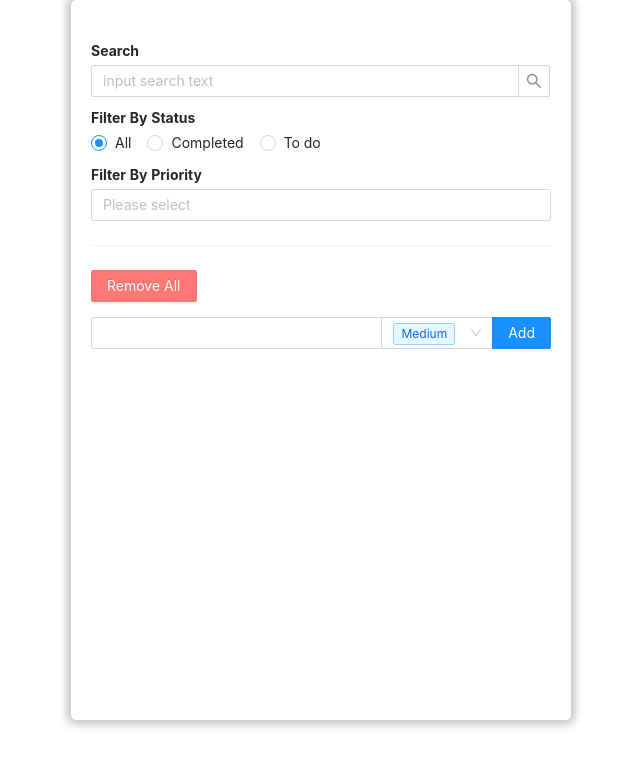
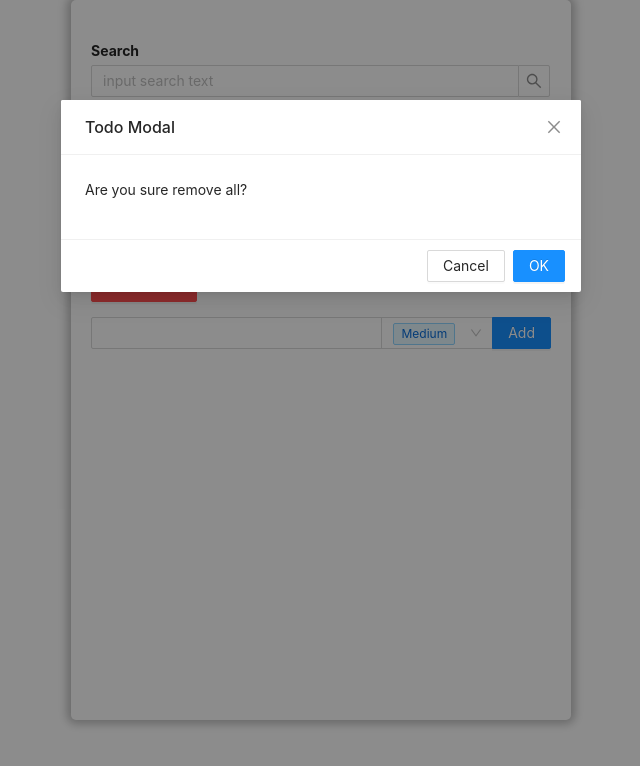
Before and after one commit to luantran24hdev/Learn-react, a React (Create React App) app: page / in a window 1280 px wide. Both pictures are taken after a click on the button "Remove All". Shown: the top 766 px of the page, without its empty margins (319-959 px from the left). Built offline with nearby package versions, Linux system fonts and the light colour scheme.

Commit message:
update popup

```diff
--- a/src/components/TodoList/TodosSlice.js
+++ b/src/components/TodoList/TodosSlice.js
@@ -49,7 +49,6 @@ export default createSlice({
       const objWithIdIndex = state.data.find(
         (obj) => obj.id === action.payload
       );
-      console.log("objWithIdIndex", objWithIdIndex);
       state.data.splice(objWithIdIndex, 1);
     },
   },
--- a/src/components/TodoList/index.js
+++ b/src/components/TodoList/index.js
@@ -1,4 +1,4 @@
-import { Col, Row, Input, Button, Select, Tag } from "antd";
+import { Col, Row, Input, Button, Select, Tag, Modal } from "antd";
 import Todo from "../Todo";
 import { useDispatch, useSelector } from "react-redux";
 import { todosRemainingSelector } from "../../redux/selector";
@@ -13,6 +13,22 @@ export default function TodoList() {
   const [firstLoad, setFirstLoad] = useState(true);
   const [todoName, setTodoName] = useState("");
   const [todoPriority, setPriority] = useState("Medium");
+  const [isModalOpen, setIsModalOpen] = useState(false);
+
+  const handleRemoveAll = () => {
+    setIsModalOpen(false);
+    dispatch(todoListSlice.actions.removeTodoList([]));
+  };
+
+  const handleCancel = () => {
+    setIsModalOpen(false);
+  };
+  const showPopup = () => {
+    setIsModalOpen(true);
+  };
+  const parentToChild = useCallback((id) => {
+    dispatch(todoListSlice.actions.removeOneItem(id));
+  });
 
   const todoList = useSelector(todosRemainingSelector);
   useEffect(() => {
@@ -24,7 +40,6 @@ export default function TodoList() {
   }, [todoList]);
 
   useEffect(() => {
-    // const dataGetLocalStorage = ;
     const parsrData = JSON.parse(localStorage.getItem(TODO_KEY_NEW));
     if (parsrData && parsrData.length != 0) {
       dispatch(todoListSlice.actions.newTodoList(parsrData));
@@ -50,30 +65,24 @@ export default function TodoList() {
       })
     );
   };
-  const handleRemoveAll = () => {
-    dispatch(todoListSlice.actions.removeTodoList([]));
-  };
-  const parentToChild = useCallback((id) => {
-    dispatch(todoListSlice.actions.removeOneItem(id));
 
-    // console.log("id12", id);
-    // setTodoList((prevState) =>
-    //   prevState.map((item) =>
-    //     item.id === id ? { ...item, isCompleted: true } : item
-    //   )
-    // );
-  });
   return (
     <Row style={{ height: "calc(100% - 40px)" }}>
       <Button
-        onClick={() => {
-          handleRemoveAll();
-        }}
         style={{ marginBottom: "15px" }}
         type="danger"
+        onClick={showPopup}
       >
         Remove All
       </Button>
+      <Modal
+        title="Todo Modal"
+        open={isModalOpen}
+        onOk={handleRemoveAll}
+        onCancel={handleCancel}
+      >
+        <p>Are you sure remove all?</p>
+      </Modal>
       <Col span={24}>
         <Input.Group style={{ display: "flex" }} compact>
           <Input value={todoName} onChange={handleInputChange} />
```
